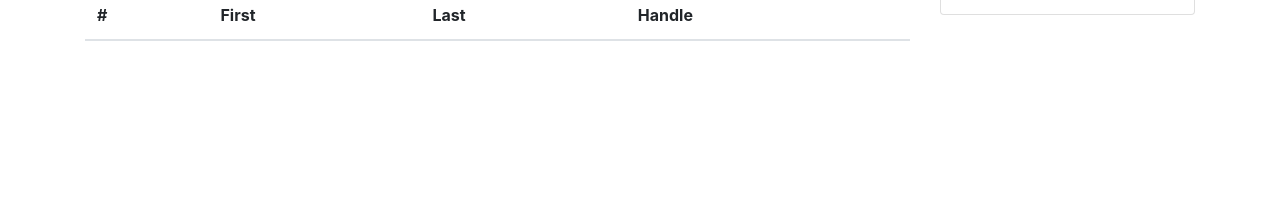
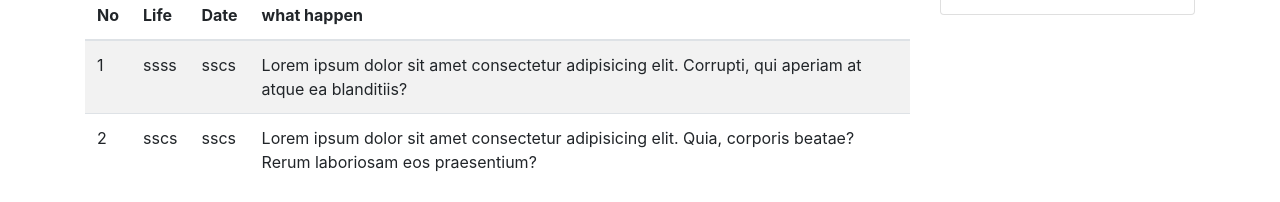
Before and after one commit to DPP-2020/praktikum-2-membuat-cv-part-2-xavierws, a plain HTML site: page prak2/index.html in a window 1280 px wide. Shown: the part 1430-1632 px from the top of the page. Before the commit the page ends 1486 px from the top, so only its background shows below. Drawn offline with nearby package versions, Linux system fonts and the light colour scheme.

Commit message:
05211740000014 #2

```diff
--- a/prak2/index.html
+++ b/prak2/index.html
@@ -225,18 +225,36 @@
               </div>
             </div>
           </div>
-          <div>
+          <div class="table-responsive">
             <table class="table table-striped">
               <thead>
                 <tr>
-                  <th scope="col">#</th>
-                  <th scope="col">First</th>
-                  <th scope="col">Last</th>
-                  <th scope="col">Handle</th>
+                  <th scope="col">No</th>
+                  <th scope="col">Life</th>
+                  <th scope="col">Date</th>
+                  <th scope="col">what happen</th>
                 </tr>
               </thead>
               <tbody>
-                <tr></tr>
+                <tr>
+                  <td>1</td>
+                  <td>ssss</td>
+                  <td>sscs</td>
+                  <td>
+                    Lorem ipsum dolor sit amet consectetur adipisicing elit.
+                    Corrupti, qui aperiam at atque ea blanditiis?
+                  </td>
+                </tr>
+
+                <tr>
+                  <td>2</td>
+                  <td>sscs</td>
+                  <td>sscs</td>
+                  <td>
+                    Lorem ipsum dolor sit amet consectetur adipisicing elit.
+                    Quia, corporis beatae? Rerum laboriosam eos praesentium?
+                  </td>
+                </tr>
               </tbody>
             </table>
           </div>
```
